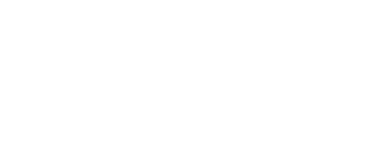
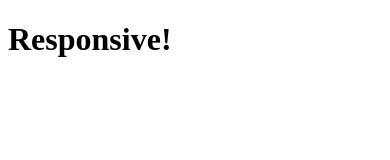
Before and after one commit to MinimumViablePerson/hoxton-html-project2, a plain HTML site: page index.html in a window 390 px wide. Drawn offline with Linux system fonts and the light colour scheme.

Commit message:
Responsive done

```diff
--- a/index.html
+++ b/index.html
@@ -7,5 +7,7 @@
     <title>Document</title>
     <link rel="stylesheet" href="style.css" />
   </head>
-  <body></body>
+  <body>
+    <h1>Responsive!</h1>
+  </body>
 </html>
```
